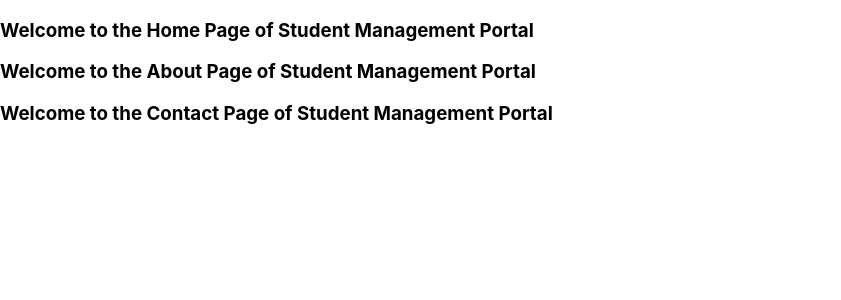
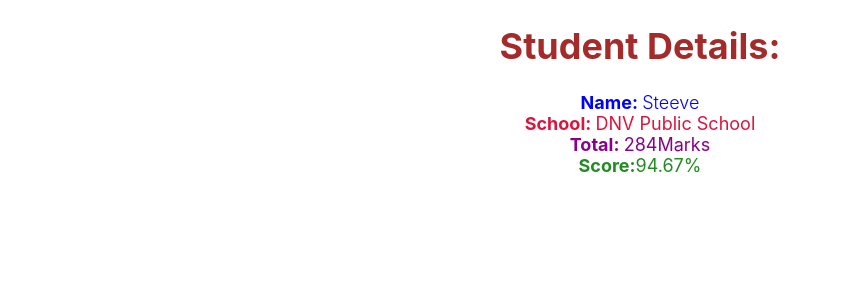
Before and after one commit to alexbenedictselva/Cognizant_deep-skilling, a React (Create React App) app in the folder Module_9_React/myfirstreact/: page / in a window 1280 px wide. Shown: the top 300 px of the page, without its empty margins (0-841 px from the left). Built offline with nearby package versions, Linux system fonts and the light colour scheme.

Commit message:
Module9_Exe3

```diff
--- a/Module_9_React/myfirstreact/src/App.js
+++ b/Module_9_React/myfirstreact/src/App.js
@@ -1,16 +1,14 @@
-import logo from './logo.svg';
-import './App.css';
-
-import { Home } from './Components/Home';
-import { About } from './Components/About';
-import { Contact } from './Components/Contact';
+import { CalculateScore } from './Components/CalculateScore';
 
 function App() {
   return (
-    <div className="container">
-      <Home />
-      <About />
-      <Contact />
+    <div>
+      <CalculateScore
+        Name={"Steeve"}
+        School={"DNV Public School"}
+        total={284}
+        goal={3}
+      />
     </div>
   );
 }
--- /dev/null
+++ b/Module_9_React/myfirstreact/src/Components/CalculateScore.js
@@ -0,0 +1,43 @@
+import './Stylesheets/mystyle.css';
+
+const percentToDecimal = (decimal) => {
+    return (decimal.toFixed(2) + '%');
+}
+
+const calcScore = (total, goal) => {
+    return percentToDecimal(total / goal);
+}
+
+export const CalculateScore = ({ Name, School, total, goal }) => (
+    <div className="formatstyle">
+        <h1>
+            <font color="Brown">Student Details:</font>
+        </h1>
+
+        <div className="Name">
+            <b><span>Name: </span></b>
+            <span>{Name}</span>
+        </div>
+
+        <div className="School">
+            <b><span>School: </span></b>
+            <span>{School}</span>
+        </div>
+
+        <div className="Total">
+            <b><span>Total: </span></b>
+            <span>{total}</span>
+            <span>Marks</span>
+        </div>
+
+        <div className="Score">
+            <b>Score:</b>
+            <span>
+                {calcScore(
+                    total,
+                    goal
+                )}
+            </span>
+        </div>
+    </div>
+);
--- /dev/null
+++ b/Module_9_React/myfirstreact/src/Components/Stylesheets/mystyle.css
@@ -0,0 +1,21 @@
+.Name {
+    font-weight: 300;
+    color: blue;
+}
+
+.School {
+    color: crimson;
+}
+
+.Total {
+    color: darkmagenta;
+}
+
+.formatstyle {
+    text-align: center;
+    font-size: large;
+}
+
+.Score {
+    color: forestgreen;
+}
```
